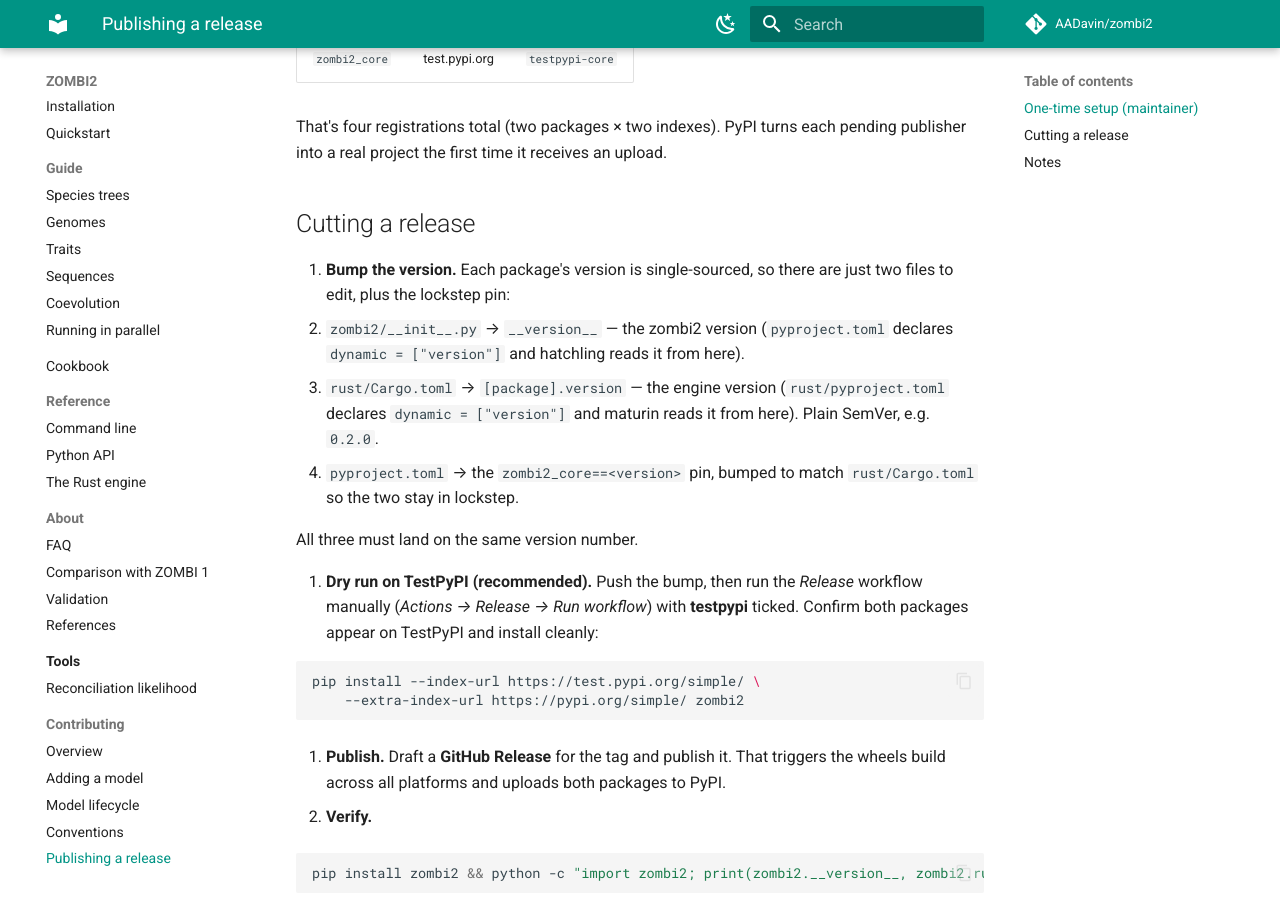
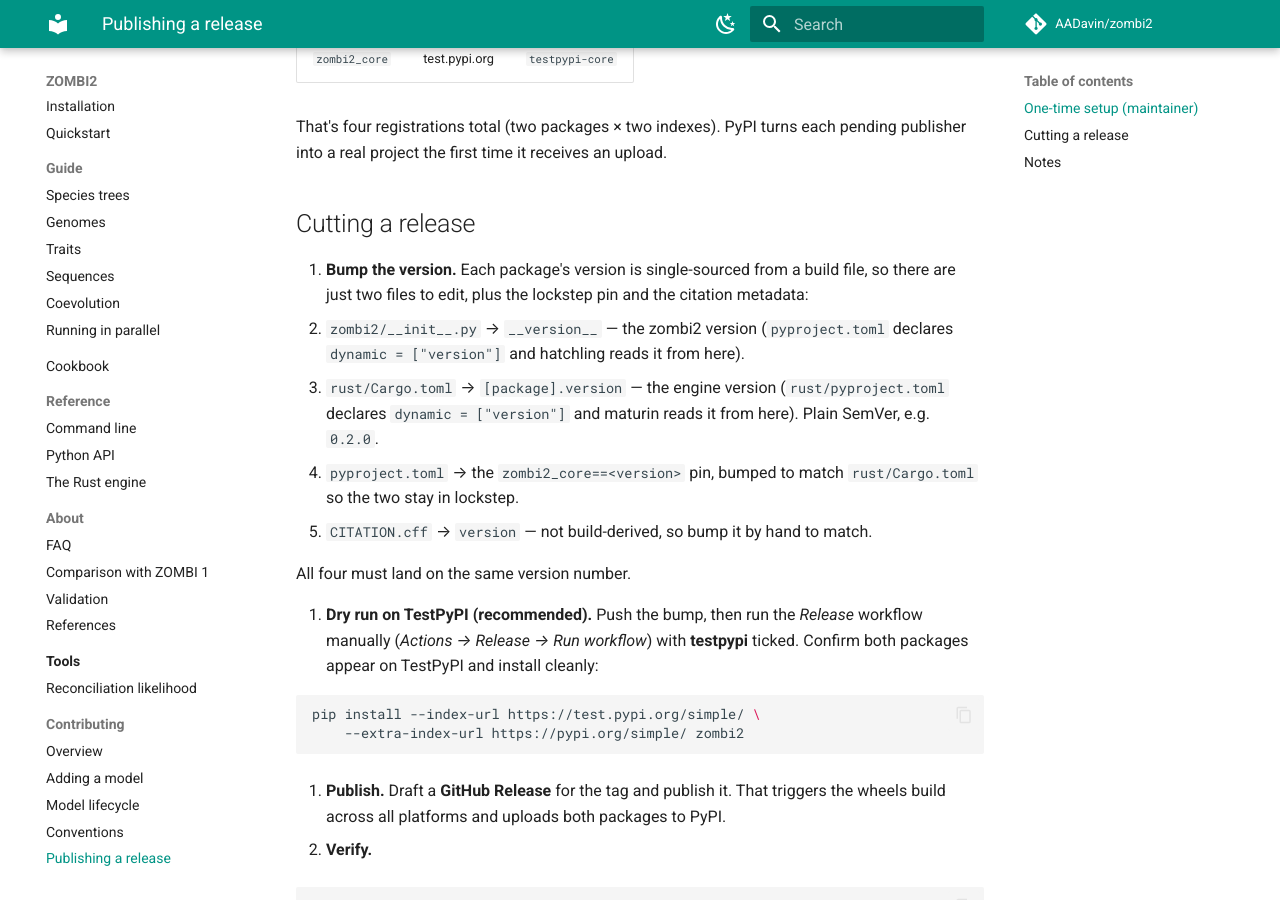
Before and after one commit to AADavin/zombi2, an MkDocs documentation site: the page built from docs/publishing.md, in a window 1280 px wide and 900 px high, scrolled down 1225 px. Built offline with MkDocs 1.6.1 and Material for MkDocs 9.7.7, drawn with Linux system fonts in a browser that asks for light colours; comment, search, counter and statistics services are not loaded.

Commit message:
build: consume the [docs] extra, test Python 3.13, tidy metadata
- CI/Pages docs jobs now install `.[docs]` instead of hardcoding the doc
  toolchain (the `--no-deps` workaround predates zombi2_core being on PyPI;
  it now resolves as a prebuilt abi3 wheel), so the `[docs]` extra is the
  single source of truth.
- Add Python 3.13 to the CI test matrix and to both packages' classifiers
  (`requires-python >= 3.10` already admitted it via the abi3 wheel; now it is
  tested and advertised).
- CITATION.cff: it holds the one version string that is not build-derived; add
  a sync comment and a line to the publishing checklist so it can't silently
  drift from `__version__`/`Cargo.toml`/the `zombi2_core==` pin.
- tests/test_species_bd.py: `pytest.importorskip("scipy.stats")` inside the one
  KS test, so a bare `pytest` (no `[dev]` scipy) can still collect the file.
- Metadata nits: restore the author's accent (Adrián) in both pyproject files
  and add the missing "evolution" keyword to rust/pyproject.toml.

Co-Authored-By: Claude Opus 4.8 <noreply@anthropic.com>

```diff
--- a/docs/publishing.md
+++ b/docs/publishing.md
@@ -50,8 +50,8 @@ Do this once per index (PyPI and, if you want a dry run, TestPyPI).
 
 ## Cutting a release
 
-1. **Bump the version.** Each package's version is single-sourced, so there are
-   just two files to edit, plus the lockstep pin:
+1. **Bump the version.** Each package's version is single-sourced from a build file,
+   so there are just two files to edit, plus the lockstep pin and the citation metadata:
    - `zombi2/__init__.py` → `__version__` — the zombi2 version (`pyproject.toml`
      declares `dynamic = ["version"]` and hatchling reads it from here).
    - `rust/Cargo.toml` → `[package].version` — the engine version (`rust/pyproject.toml`
@@ -59,8 +59,9 @@ Do this once per index (PyPI and, if you want a dry run, TestPyPI).
      SemVer, e.g. `0.2.0`.
    - `pyproject.toml` → the `zombi2_core==<version>` pin, bumped to match
      `rust/Cargo.toml` so the two stay in lockstep.
+   - `CITATION.cff` → `version` — not build-derived, so bump it by hand to match.
 
-   All three must land on the same version number.
+   All four must land on the same version number.
 
 2. **Dry run on TestPyPI (recommended).** Push the bump, then run the *Release*
    workflow manually (*Actions → Release → Run workflow*) with **testpypi**
--- a/pyproject.toml
+++ b/pyproject.toml
@@ -9,7 +9,7 @@ dynamic = ["version"]
 description = "A phylogenetic simulator of species trees and gene families"
 readme = "README.md"
 requires-python = ">=3.10"
-authors = [{ name = "Adrian A. Davin" }]
+authors = [{ name = "Adrián A. Davin" }]
 keywords = ["phylogenetics", "simulation", "gene families", "birth-death", "evolution"]
 # zombi2_core is the compiled Rust engine for the built-in gene-family model.
 # It ships as prebuilt binary wheels and is released in lockstep with zombi2,
@@ -27,6 +27,7 @@ classifiers = [
     "Programming Language :: Python :: 3.10",
     "Programming Language :: Python :: 3.11",
     "Programming Language :: Python :: 3.12",
+    "Programming Language :: Python :: 3.13",
     "Operating System :: OS Independent",
 ]
 
```
Also changed, not shown: 5 other files.
